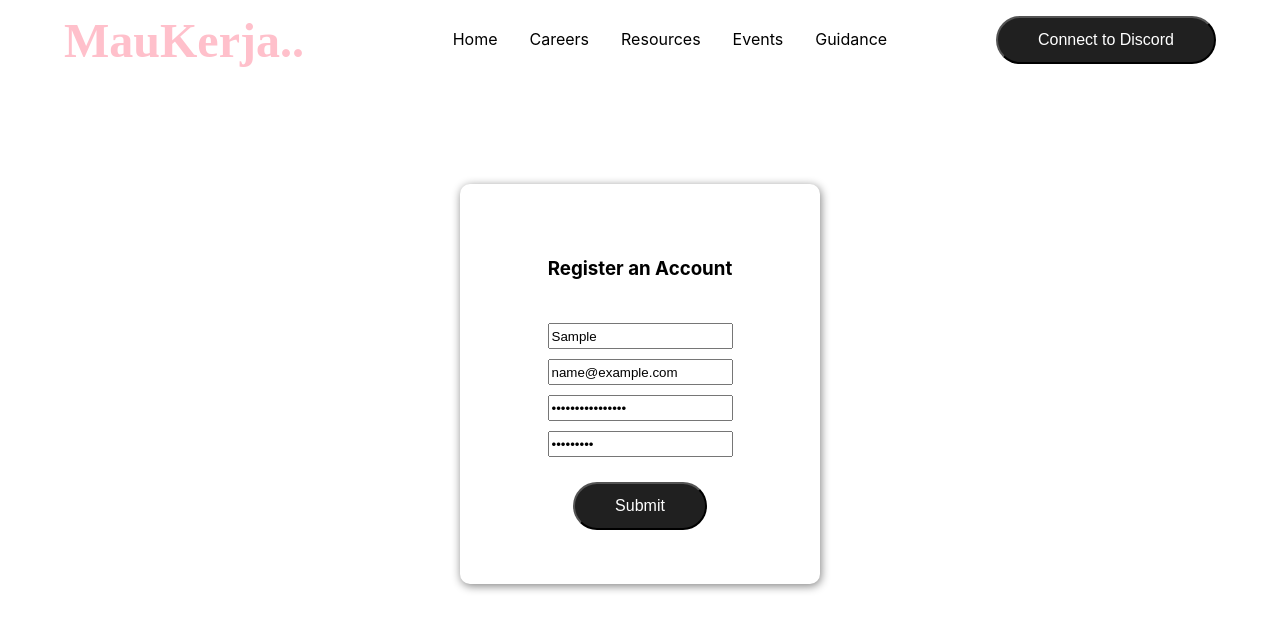
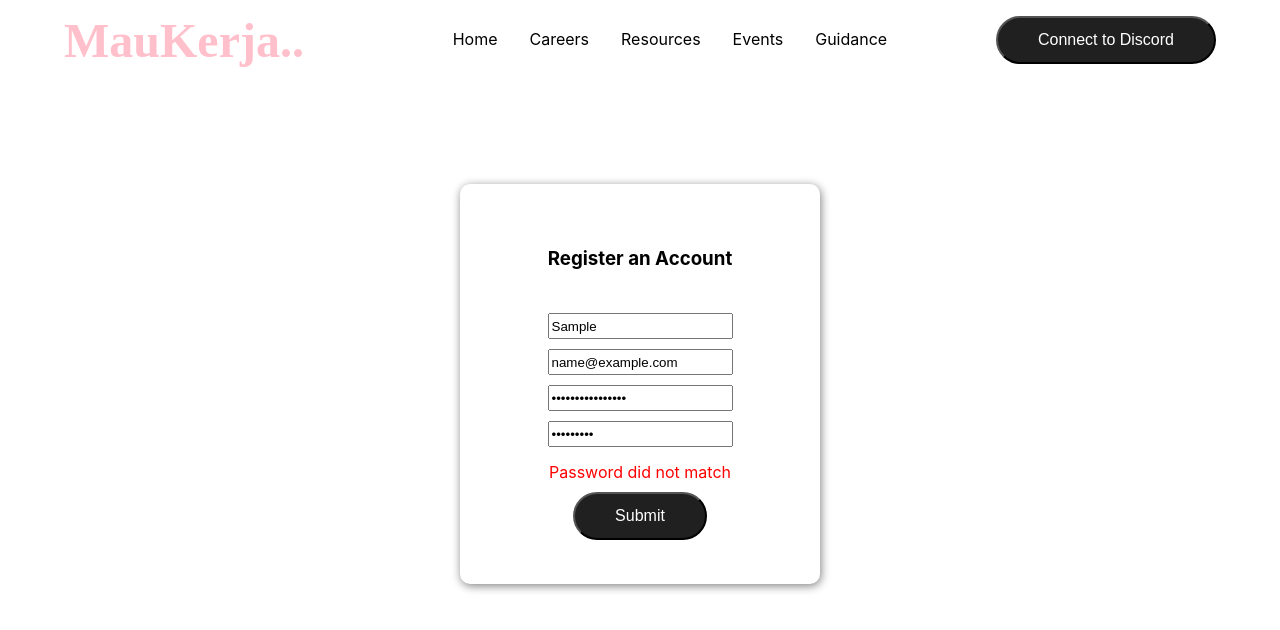
Before and after one commit to Garvit1809/Garuda-Hack, a React (Create React App) app in the folder client/: page /register in a window 1280 px wide. Both pictures are taken after typing "Sample", "name@example.com", "name@example.com", "Sample123" into the empty fields and a click on the button "Submit". Shown: the top 630 px of the page. Built offline with nearby package versions, Linux system fonts and the light colour scheme.

Commit message:
add working register page

```diff
--- /dev/null
+++ b/client/src/Components/GeneralComponents/SubmitButton.tsx
@@ -0,0 +1,66 @@
+import React from 'react'
+import { Link } from 'react-router-dom'
+import styled from 'styled-components'
+
+interface ButtonColorProps {
+  backgrndColor: any,
+  clr: any
+}
+
+const Btn = styled.button`
+/* background-color: #202020; */
+background-color: ${(props:ButtonColorProps) => props.backgrndColor};
+/* color: #fff; */
+color: ${(props:ButtonColorProps) => props.clr};
+font-size: 1em;
+font-weight: 500;
+padding: 0.8rem 2.5rem;
+border-radius: 3rem;
+cursor: pointer;
+transition: all 0.2s ease;
+position: relative;
+
+a{
+    color: inherit;
+    text-decoration: none;
+}
+
+&:hover{
+    transform: scale(0.9);
+}
+
+&::after{
+    content: '';
+    position: absolute;
+    top: 50%;
+    left: 50%;
+    width: 100%;
+    height: 100%;
+    transform: translate(-50%, -50%) scale(0);
+    border-radius: 3rem;
+    /* border: 2px solid #202020; */
+    border: 2px solid ${(props:ButtonColorProps) => props.backgrndColor};
+    /* background-color: lightblue; */
+}
+
+&:hover::after{
+  transform: translate(-50%, -50%) scale(1);
+  padding: 0.3rem;
+}
+`
+
+interface buttonProps extends React.ButtonHTMLAttributes<HTMLButtonElement> {
+    text: String,
+    backgroundColor: String,
+    clr: String
+}
+
+const SubmitButton: React.FC<buttonProps>  = (props: buttonProps) => {
+  return (
+    <Btn backgrndColor={props.backgroundColor} {...props} >
+    {props.text}
+    </Btn>
+  )
+}
+
+export default SubmitButton
--- a/client/src/Pages/Register.tsx
+++ b/client/src/Pages/Register.tsx
@@ -1,7 +1,9 @@
-import React from 'react'
+import React, { useState } from 'react'
+import { useNavigate } from 'react-router-dom'
 import styled from 'styled-components'
-import Button from '../Components/GeneralComponents/Button'
 import Navbar from '../Components/GeneralComponents/Navbar'
+import SubmitButton from '../Components/GeneralComponents/SubmitButton'
+import { postData } from '../lib'
 
 const Card = styled.div`
   display: flex;
@@ -36,6 +38,21 @@ const Container = styled.div`
   height: fit-content;
   }
 `
+const ErrorMessages = styled.div`
+  display: flex;
+  justify-content: center;
+  align-items: center;
+  align-content: center;
+  flex-direction: column;
+ text-align: center;
+  align-items: center;
+  color: red;
+  font-size: 1rem;
+
+  ${({ hidden }) => hidden && `
+      display: none
+  `}
+`
 
 const InputBox = styled.input`
   width: fit-content;
@@ -45,6 +62,57 @@ const InputBox = styled.input`
 
 
 const Register = () => {
+ let navigate = useNavigate();
+  const [name, setName] = useState("")
+  const [email, setEmail] = useState("")
+  const [password, setPassword] = useState("")
+  const [cpassword, setCpassword] = useState("")
+  const [notError, setNotError] = useState(true)
+  const [errorMsg, setErrorMsg] = useState("test")
+
+  const handleName = (e: React.ChangeEvent<HTMLInputElement>): void =>{
+    setName(e.target.value)
+  }
+
+  const handleEmail = (e: React.ChangeEvent<HTMLInputElement>): void =>{
+    setEmail(e.target.value)
+  }
+
+  const handlePassword = (e: React.ChangeEvent<HTMLInputElement>): void =>{
+    setPassword(e.target.value)
+  }
+
+  const handleCpassword = (e: React.ChangeEvent<HTMLInputElement>): void =>{
+    setCpassword(e.target.value)
+  }
+
+  const registerHandler = ()=>{
+    if(password === cpassword){
+      setErrorMsg("")
+      setNotError(true)
+      postData('http://localhost:4000/auth/signup', {
+        name,
+        email,
+        password
+      }).then((data) => {
+        if(!data.statusCode){
+          localStorage.setItem('user', JSON.stringify(data));
+          navigate("/")
+        } else {
+          setErrorMsg(data.message.toString())
+          setNotError(false)
+        }
+      })
+      .catch(err=>console.log(err))
+    }
+    else {
+      setErrorMsg("Password did not match")
+      setNotError(false)
+    }
+  }
+
+
+
   return (
     <>
     <Navbar/>
@@ -54,14 +122,17 @@ const Register = () => {
       <h3 className='content'>Register an Account</h3>
       </Container>
       <Container>
-      <InputBox type="name" className="name" name="name" placeholder='Name' />
-      <InputBox type="email" className="email" name="email" placeholder='Email' />
-      <InputBox type="password" className="password" name="email" placeholder='Password'  />
-      <InputBox type="password" className="confirm-password" name="confirm-password" placeholder='Confirm Password'  />
+      <InputBox type="name" className="name" name="name" placeholder='Name' value={name} onChange={handleName} />
+      <InputBox type="email" className="email" name="email" placeholder='Email' value={email} onChange={handleEmail} />
+      <InputBox type="password" className="password" name="email" placeholder='Password' value={password} onChange={handlePassword}  />
+      <InputBox type="password" className="confirm-password" name="confirm-password" placeholder='Confirm Password'value={cpassword} onChange={handleCpassword}  />
       </Container>
+      <ErrorMessages hidden={notError} className='err'>{errorMsg}</ErrorMessages>
       <Container>
-      <Button text="Submit" link="#" clr="#fff" backgroundColor="#202020" />
+      <SubmitButton text="Submit" clr="#fff" backgroundColor="#202020" onClick={()=> registerHandler()} />
+
       </Container>
+
     </Card>
     </Wrapper>
     </>
--- /dev/null
+++ b/client/src/lib/controller.tsx
@@ -0,0 +1,18 @@
+export async function postData(url = '', data = {}) {
+
+         // Default options are marked with *
+    const response = await fetch(url, {
+        method: 'POST', // *GET, POST, PUT, DELETE, etc.
+        mode: 'cors', // no-cors, *cors, same-origin
+        cache: 'no-cache', // *default, no-cache, reload, force-cache, only-if-cached
+        credentials: 'same-origin', // include, *same-origin, omit
+        headers: {
+          'Content-Type': 'application/json'
+          // 'Content-Type': 'application/x-www-form-urlencoded',
+        },
+        redirect: 'follow', // manual, *follow, error
+        referrerPolicy: 'no-referrer', // no-referrer, *no-referrer-when-downgrade, origin, origin-when-cross-origin, same-origin, strict-origin, strict-origin-when-cross-origin, unsafe-url
+        body: JSON.stringify(data) // body data type must match "Content-Type" header
+      });
+      return response.json(); // parses JSON response into native JavaScript objects
+    }
--- /dev/null
+++ b/client/src/lib/index.tsx
@@ -0,0 +1 @@
+export * from "./controller"
```
